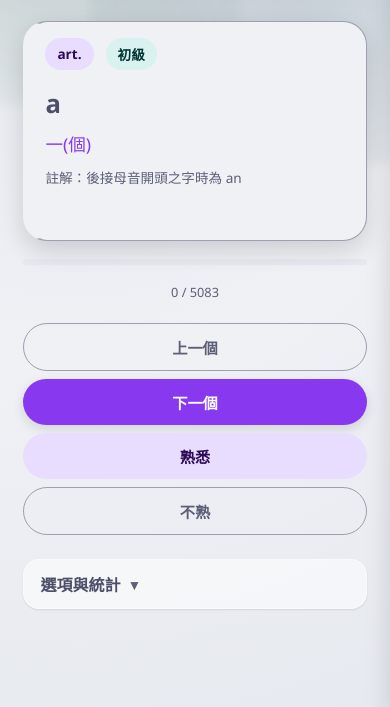
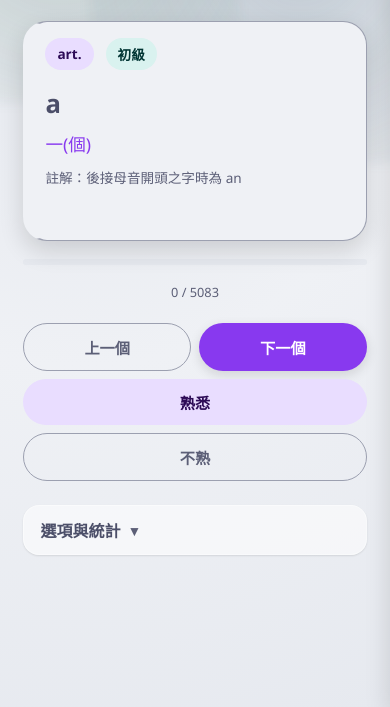
Before and after one commit to EarthlyEric/GEPT-Particle, a plain HTML site: page index.html in a window 390 px wide. Shown: the part 137-844 px from the top of the page. Drawn offline with Linux system fonts and the light colour scheme.

Commit message:
✨ feature: update card-actions layout for improved responsiveness

```diff
--- a/styles.css
+++ b/styles.css
@@ -916,7 +916,8 @@ body[data-theme="dark"] .drawer-table tr.current td {
   }
 
   .card-actions {
-    flex-direction: column;
+    flex-direction: row;
+    flex-wrap: wrap;
     align-items: stretch;
     gap: 8px;
   }
@@ -925,6 +926,16 @@ body[data-theme="dark"] .drawer-table tr.current td {
     width: 100%;
     text-align: center;
     padding: 12px 16px;
+  }
+
+  .card-actions #prev,
+  .card-actions #next {
+    flex: 1 1 calc(50% - 4px);
+  }
+
+  .card-actions #familiar,
+  .card-actions #unfamiliar {
+    flex: 1 1 100%;
   }
 
   .progress-info {
```
